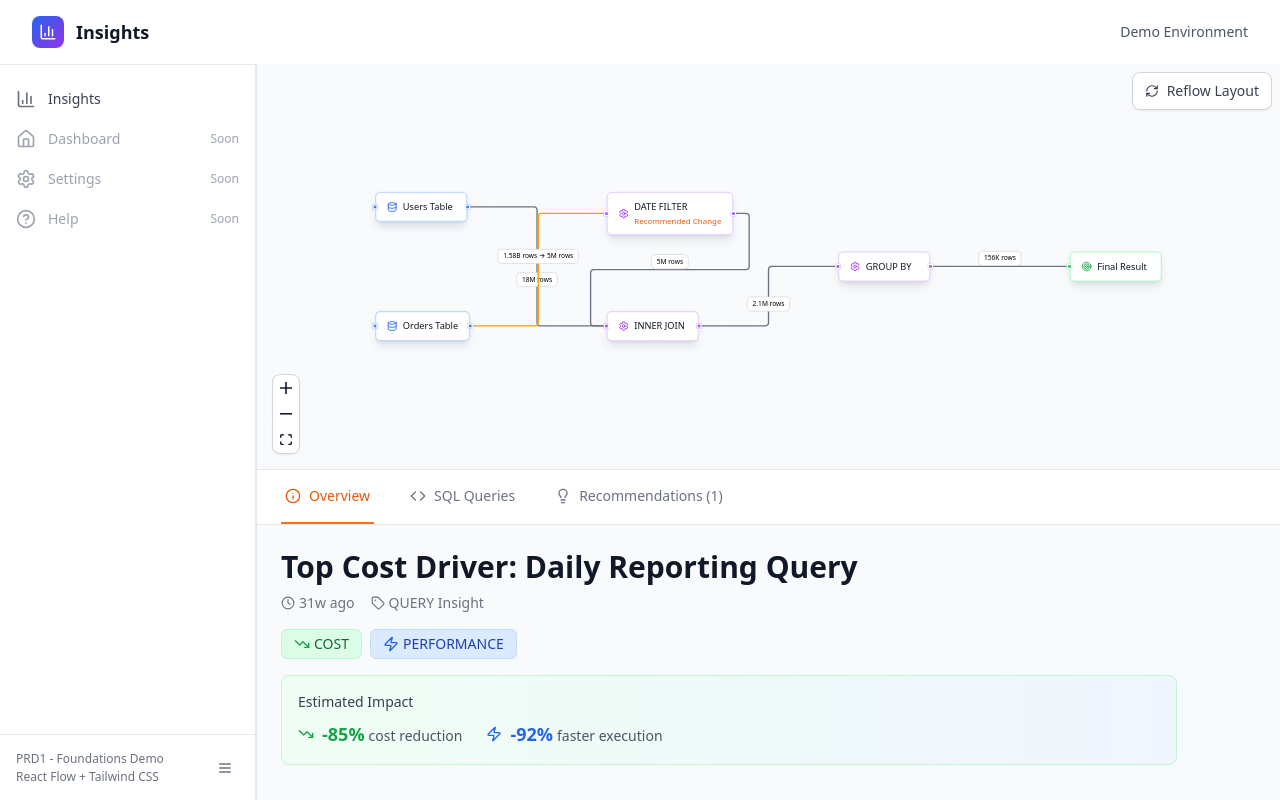
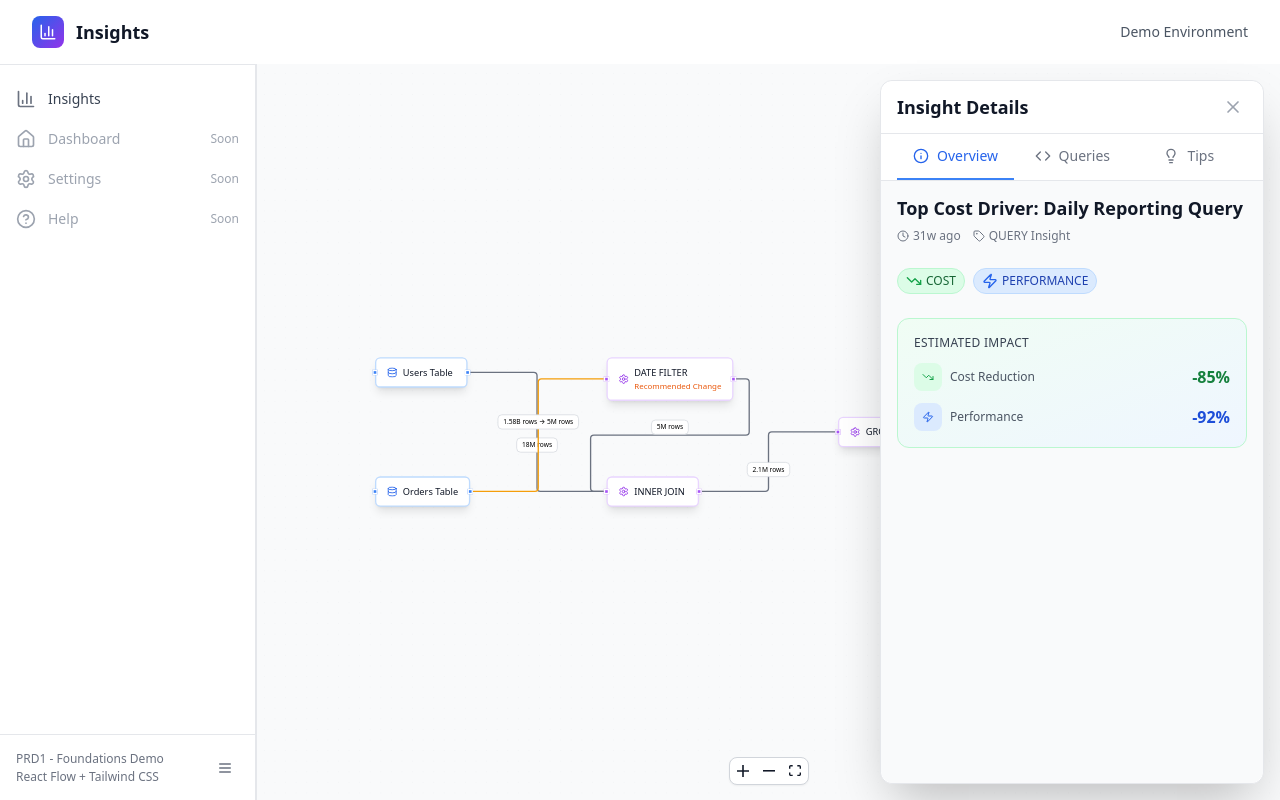
Before and after one commit to PrinceD96/react-flow, a React (Vite) app: page /insights in a window 1280 px wide. Both pictures are taken after a click on the button 440 px from the left and 405 px from the top of the page. Built offline with nearby package versions, Linux system fonts and the light colour scheme.

Commit message:
style: remove reflow button

```diff
--- a/src/components/flow/FlowCanvas.tsx
+++ b/src/components/flow/FlowCanvas.tsx
@@ -7,10 +7,8 @@ import {
 	useNodesState,
 	useEdgesState,
 	type OnConnect,
-	addEdge,
-	Panel
+	addEdge
 } from '@xyflow/react'
-import { RefreshCw } from 'lucide-react'
 import { TableNode, OperationNode, ResultNode } from './CustomNodes'
 import {
 	planGraphAdapter,
@@ -185,19 +183,11 @@ export const FlowCanvas = ({
 					color="#e5e7eb"
 				/>
 				<Controls
+					position="bottom-center"
+					orientation="horizontal"
 					showInteractive={false}
 					className="bg-white border border-gray-300 rounded-lg shadow-sm"
 				/>
-				<Panel position="top-right" className="m-2">
-					<button
-						onClick={loadQueryPlan}
-						disabled={isLoading}
-						className="flex items-center gap-2 px-3 py-2 bg-white border border-gray-300 rounded-lg shadow-sm hover:bg-gray-50 transition-colors duration-200 text-sm font-medium text-gray-700 disabled:opacity-50"
-					>
-						<RefreshCw size={14} className={isLoading ? 'animate-spin' : ''} />
-						Reflow Layout
-					</button>
-				</Panel>
 			</ReactFlow>
 		</div>
 	)
--- a/src/components/insights/InsightHeader.tsx
+++ b/src/components/insights/InsightHeader.tsx
@@ -48,29 +48,30 @@ const formatTimeAgo = (dateString?: string): string => {
 
 export const InsightHeader = ({ insight }: InsightHeaderProps) => {
 	return (
+		<div className="space-y-6">
+			{/* Title and Metadata */}
 			<div>
-			<div className="flex items-start justify-between">
-				<div className="flex-1">
-					<h1 className="text-3xl font-bold text-gray-900 mb-2">
+				<h3 className="text-lg font-semibold text-gray-900 mb-2 leading-tight">
 					{insight.title}
-					</h1>
-
-					<div className="flex items-center gap-4 text-sm text-gray-500 mb-4">
+				</h3>
+				<div className="flex items-center gap-3 text-xs text-gray-500">
 					<div className="flex items-center gap-1">
-							<Clock size={14} />
+						<Clock size={12} />
 						<span>{formatTimeAgo(insight.created_at)}</span>
 					</div>
 					<div className="flex items-center gap-1">
-							<Tag size={14} />
+						<Tag size={12} />
 						<span className="capitalize">{insight.type} Insight</span>
 					</div>
 				</div>
+			</div>
 
-					<div className="flex flex-wrap gap-2 mb-4">
+			{/* Optimization Types */}
+			<div className="flex flex-wrap gap-2">
 				{insight.optimization_type.map((type) => (
 					<span
 						key={type}
-								className={`inline-flex items-center gap-1 px-3 py-1 rounded-md text-sm font-medium border ${getOptimizationColor(
+						className={`inline-flex items-center gap-1 px-2 py-1 rounded-full text-xs font-medium border ${getOptimizationColor(
 							type
 						)}`}
 					>
@@ -80,33 +81,36 @@ export const InsightHeader = ({ insight }: InsightHeaderProps) => {
 				))}
 			</div>
 
+			{/* Impact Metrics */}
 			{insight.estimated_savings && (
-						<div className="bg-gradient-to-r from-green-50 to-blue-50 rounded-lg p-4 border border-green-200">
-							<div className="text-sm font-medium text-gray-700 mb-2">
+				<div className="bg-gradient-to-br from-green-50 to-blue-50 rounded-xl p-4 border border-green-200">
+					<div className="text-xs font-medium text-gray-700 mb-3 uppercase tracking-wide">
 						Estimated Impact
 					</div>
-							<div className="flex gap-6">
+					<div className="space-y-3">
 						{insight.estimated_savings.cost && (
+							<div className="flex items-center justify-between">
 								<div className="flex items-center gap-2">
-										<TrendingDown size={16} className="text-green-600" />
-										<span className="text-sm">
-											<span className="font-bold text-green-600 text-lg">
+									<div className="w-7 h-7 bg-green-100 rounded-lg flex items-center justify-center">
+										<TrendingDown size={12} className="text-green-600" />
+									</div>
+									<span className="text-xs text-gray-600">Cost Reduction</span>
+								</div>
+								<span className="font-bold text-green-700 text-base">
 									{insight.estimated_savings.cost}
-											</span>
-											<span className="text-gray-600 ml-1">cost reduction</span>
 								</span>
 							</div>
 						)}
 						{insight.estimated_savings.performance && (
+							<div className="flex items-center justify-between">
 								<div className="flex items-center gap-2">
-										<Zap size={16} className="text-blue-600" />
-										<span className="text-sm">
-											<span className="font-bold text-blue-600 text-lg">
+									<div className="w-7 h-7 bg-blue-100 rounded-lg flex items-center justify-center">
+										<Zap size={12} className="text-blue-600" />
+									</div>
+									<span className="text-xs text-gray-600">Performance</span>
+								</div>
+								<span className="font-bold text-blue-700 text-base">
 									{insight.estimated_savings.performance}
-											</span>
-											<span className="text-gray-600 ml-1">
-												faster execution
-											</span>
 								</span>
 							</div>
 						)}
@@ -114,7 +118,5 @@ export const InsightHeader = ({ insight }: InsightHeaderProps) => {
 				</div>
 			)}
 		</div>
-			</div>
-		</div>
 	)
 }
--- a/src/components/insights/QueryPlanVisualization.tsx
+++ b/src/components/insights/QueryPlanVisualization.tsx
@@ -6,12 +6,14 @@ interface QueryPlanVisualizationProps {
 	queryPlan?: QueryPlanVisualizationType
 	highlightedNodeIds: Set<string>
 	highlightedEdgeIds: Set<string>
+	onTogglePanel?: () => void
 }
 
 export const QueryPlanVisualization = ({
 	queryPlan,
 	highlightedNodeIds,
-	highlightedEdgeIds
+	highlightedEdgeIds,
+	onTogglePanel
 }: QueryPlanVisualizationProps) => {
 	return (
 		<div className="h-full w-full">
@@ -21,6 +23,7 @@ export const QueryPlanVisualization = ({
 					highlightedNodeIds={highlightedNodeIds}
 					highlightedEdgeIds={highlightedEdgeIds}
 					className="h-full w-full"
+					onTogglePanel={onTogglePanel}
 				/>
 			) : (
 				<div className="h-full flex items-center justify-center text-gray-500 bg-gray-50">
--- a/src/components/insights/QueryTabsBlock.tsx
+++ b/src/components/insights/QueryTabsBlock.tsx
@@ -1,5 +1,11 @@
 import { useState } from 'react'
-import { Code2, Zap } from 'lucide-react'
+import {
+	ArrowDown,
+	AlertTriangle,
+	CheckCircle2,
+	Copy,
+	Check
+} from 'lucide-react'
 
 interface QueryTabsBlockProps {
 	originalQuery?: string
@@ -10,93 +16,93 @@ export const QueryTabsBlock = ({
 	originalQuery,
 	optimizedQuery
 }: QueryTabsBlockProps) => {
-	const [activeQueryTab, setActiveQueryTab] = useState<'current' | 'optimized'>(
-		'current'
-	)
+	const [copiedQuery, setCopiedQuery] = useState<string | null>(null)
 
-	if (!originalQuery && !optimizedQuery) {
+	const copyToClipboard = async (text: string, queryType: string) => {
+		try {
+			await navigator.clipboard.writeText(text)
+			setCopiedQuery(queryType)
+			setTimeout(() => setCopiedQuery(null), 2000)
+		} catch (err) {
+			console.error('Failed to copy text: ', err)
+		}
+	}
+
+	if (!originalQuery || !optimizedQuery) {
 		return null
 	}
 
 	return (
-		<div className="bg-white rounded-lg border border-gray-200 overflow-hidden">
-			{/* Tab Navigation */}
-			<div className="flex border-b border-gray-200 bg-gray-50">
-				{originalQuery && (
-					<button
-						onClick={() => setActiveQueryTab('current')}
-						className={`flex-1 px-6 py-4 text-left font-medium transition-all duration-200 ${
-							activeQueryTab === 'current'
-								? 'bg-white text-red-900 border-b-2 border-red-500 shadow-sm -mb-px'
-								: 'text-gray-600 hover:text-gray-900 hover:bg-gray-100'
-						}`}
-					>
-						<div className="flex items-center gap-3">
-							<Code2
-								size={20}
-								className={
-									activeQueryTab === 'current'
-										? 'text-red-600'
-										: 'text-gray-400'
-								}
+		<div className="h-full flex flex-col bg-white">
+			{/* Content Area - Optimized for vertical stack */}
+			<div className="flex-1 overflow-y-auto p-3 space-y-3">
+				{/* Current Query */}
+				<div className="bg-red-50 border-l-4 border-red-400 p-3 rounded">
+					<div className="flex items-start gap-2 mb-2">
+						<AlertTriangle
+							size={14}
+							className="text-red-600 mt-0.5 flex-shrink-0"
 						/>
-							<div>
-								<div className="font-semibold text-base">Current Query</div>
-								<div className="text-xs opacity-75">
-									Original query needing optimization
+						<div className="min-w-0 flex-1">
+							<h4 className="text-sm font-medium text-red-900">Current</h4>
+							<p className="text-xs text-red-700 mt-1">Needs optimization</p>
 						</div>
 					</div>
-						</div>
+					<div className="bg-gray-100 border border-gray-200 rounded p-2 mt-2 overflow-x-auto relative group">
+						<button
+							onClick={() => copyToClipboard(originalQuery, 'original')}
+							className="absolute top-2 right-2 p-1 bg-white border border-gray-300 rounded opacity-0 group-hover:opacity-100 transition-opacity hover:bg-gray-50"
+							title="Copy query"
+						>
+							{copiedQuery === 'original' ? (
+								<Check size={14} className="text-green-600" />
+							) : (
+								<Copy size={14} className="text-gray-600" />
+							)}
 						</button>
-				)}
-				{optimizedQuery && (
-					<button
-						onClick={() => setActiveQueryTab('optimized')}
-						className={`flex-1 px-6 py-4 text-left font-medium transition-all duration-200 ${
-							activeQueryTab === 'optimized'
-								? 'bg-white text-green-900 border-b-2 border-green-500 shadow-sm -mb-px'
-								: 'text-gray-600 hover:text-gray-900 hover:bg-gray-100'
-						}`}
-					>
-						<div className="flex items-center gap-3">
-							<Zap
-								size={20}
-								className={
-									activeQueryTab === 'optimized'
-										? 'text-green-600'
-										: 'text-gray-400'
-								}
-							/>
-							<div>
-								<div className="font-semibold text-base">Optimized Query</div>
-								<div className="text-xs opacity-75">
-									Recommended optimized version
+						<pre className="text-xs whitespace-pre-wrap pr-8">
+							{originalQuery}
+						</pre>
 					</div>
 				</div>
+
+				{/* Arrow indicator */}
+				<div className="flex justify-center py-1">
+					<div className="flex items-center gap-2 text-xs text-gray-500">
+						<ArrowDown size={14} />
+						<span>Optimized</span>
 					</div>
-					</button>
-				)}
 				</div>
 
-			{/* Tab Content */}
-			<div className="p-6">
-				{/* Current Query Content */}
-				{activeQueryTab === 'current' && originalQuery && (
-					<div className="bg-gray-50 rounded-lg border border-gray-200 p-4">
-						<pre className="text-sm text-gray-800 overflow-x-auto">
-							<code>{originalQuery}</code>
+				{/* Optimized Query */}
+				<div className="bg-green-50 border-l-4 border-green-400 p-3 rounded">
+					<div className="flex items-start gap-2 mb-2">
+						<CheckCircle2
+							size={14}
+							className="text-green-600 mt-0.5 flex-shrink-0"
+						/>
+						<div className="min-w-0 flex-1">
+							<h4 className="text-sm font-medium text-green-900">Improved</h4>
+							<p className="text-xs text-green-700 mt-1">Better performance</p>
+						</div>
+					</div>
+					<div className="bg-gray-100 border border-gray-200 rounded p-2 mt-2 overflow-x-auto relative group">
+						<button
+							onClick={() => copyToClipboard(optimizedQuery, 'optimized')}
+							className="absolute top-2 right-2 p-1 bg-white border border-gray-300 rounded opacity-0 group-hover:opacity-100 transition-opacity hover:bg-gray-50"
+							title="Copy query"
+						>
+							{copiedQuery === 'optimized' ? (
+								<Check size={14} className="text-green-600" />
+							) : (
+								<Copy size={14} className="text-gray-600" />
+							)}
+						</button>
+						<pre className="text-xs whitespace-pre-wrap pr-8">
+							{optimizedQuery}
 						</pre>
 					</div>
-				)}
-
-				{/* Optimized Query Content */}
-				{activeQueryTab === 'optimized' && optimizedQuery && (
-					<div className="bg-gray-50 rounded-lg border border-gray-200 p-4">
-						<pre className="text-sm text-gray-800 overflow-x-auto">
-							<code>{optimizedQuery}</code>
-						</pre>
 				</div>
-				)}
 			</div>
 		</div>
 	)
--- a/src/pages/QueryInsightDetail.tsx
+++ b/src/pages/QueryInsightDetail.tsx
@@ -10,7 +10,7 @@ import { QueryTabsBlock } from '../components/insights/QueryTabsBlock'
 import { QueryPlanVisualization } from '../components/insights/QueryPlanVisualization'
 import { InsightDetailLoading } from '../components/insights/InsightDetailLoading'
 import { InsightDetailError } from '../components/insights/InsightDetailError'
-import { Info, Code, Lightbulb } from 'lucide-react'
+import { Info, Code, Lightbulb, X, ChevronLeft } from 'lucide-react'
 
 interface QueryInsightDetailParams {
 	id: string
@@ -22,6 +22,7 @@ export const QueryInsightDetail = () => {
 	const { id } = useParams<QueryInsightDetailParams>()
 	const history = useHistory()
 	const [activeTab, setActiveTab] = useState<TabType>('overview')
+	const [isPanelOpen, setIsPanelOpen] = useState(true)
 
 	console.log('QueryInsightDetail mounted with id:', id)
 
@@ -50,87 +51,114 @@ export const QueryInsightDetail = () => {
 			className="fixed top-16 right-0 bottom-0 z-40 bg-gray-50 border-l border-gray-200"
 			style={{ left: 'var(--sidebar-width)' }}
 		>
-			{/* Top Section - Query Plan Visualization (55% of remaining viewport height) - Edge to Edge */}
-			<div className="absolute top-0 left-0 right-0 h-[55%] z-0 transition-all duration-300 ease-in-out">
+			{/* Main Content Area - Query Plan Visualization */}
+			<div className="h-full relative">
 				<QueryPlanVisualization
 					queryPlan={insight.query_plan_visualization}
 					highlightedNodeIds={highlightedNodeIds}
 					highlightedEdgeIds={highlightedEdgeIds}
+					onTogglePanel={() => setIsPanelOpen(!isPanelOpen)}
 				/>
+
+				{/* Toggle Button - Fixed position to open panel */}
+				{!isPanelOpen && (
+					<button
+						onClick={() => setIsPanelOpen(true)}
+						className="fixed top-1/2 right-6 transform -translate-y-1/2 bg-white border border-gray-300 rounded-l-xl px-3 py-8 shadow-lg hover:bg-gray-50 hover:shadow-xl transition-all duration-200 z-50 group"
+					>
+						<ChevronLeft
+							size={20}
+							className="text-gray-600 transform rotate-180 group-hover:text-blue-600 transition-colors duration-200"
+						/>
+					</button>
+				)}
+
+				{/* Right Sliding Panel */}
+				<div
+					className={`fixed top-20 right-4 bottom-4 w-96 bg-white rounded-xl border border-gray-200 shadow-2xl transform transition-all duration-300 ease-in-out z-40 ${
+						isPanelOpen
+							? 'translate-x-0 opacity-100 visible'
+							: 'translate-x-[calc(100%+2rem)] opacity-0 invisible'
+					}`}
+				>
+					<div className="h-full flex flex-col rounded-xl overflow-hidden">
+						{/* Panel Header with Close Button */}
+						<div className="flex-shrink-0 bg-white border-b border-gray-200 px-4 py-3 rounded-t-xl">
+							<div className="flex items-center justify-between">
+								<h2 className="text-lg font-semibold text-gray-900">
+									Insight Details
+								</h2>
+								<button
+									onClick={() => setIsPanelOpen(false)}
+									className="p-1 rounded-md text-gray-400 hover:text-gray-600 hover:bg-gray-100 transition-colors"
+								>
+									<X size={20} />
+								</button>
+							</div>
 						</div>
 
-			{/* Bottom Section - Dock Panel (45% of remaining viewport height) - Positioned below the fixed visualization */}
-			<div className="absolute bottom-0 left-0 right-0 h-[45%] bg-gray-50 border-t border-gray-200 overflow-hidden transition-all duration-300 ease-in-out z-10">
-				<div className="h-full flex flex-col">
 						{/* Tab Navigation */}
 						<div className="flex-shrink-0 bg-white border-b border-gray-200">
-						<div className="px-6">
-							<div className="flex items-center justify-between">
-								<nav className="flex space-x-8" aria-label="Tabs">
+							<nav className="flex px-4" aria-label="Tabs">
 								<button
 									onClick={() => setActiveTab('overview')}
-										className={`py-4 px-1 border-b-2 font-medium text-sm ${
+									className={`py-3 px-4 border-b-2 font-medium text-sm transition-colors flex-1 ${
 										activeTab === 'overview'
-												? 'border-orange-500 text-orange-600'
+											? 'border-blue-500 text-blue-600'
 											: 'border-transparent text-gray-500 hover:text-gray-700 hover:border-gray-300'
 									}`}
 								>
-										<div className="flex items-center gap-2">
+									<div className="flex items-center justify-center gap-2">
 										<Info size={16} />
 										Overview
 									</div>
 								</button>
 								<button
 									onClick={() => setActiveTab('queries')}
-										className={`py-4 px-1 border-b-2 font-medium text-sm ${
+									className={`py-3 px-4 border-b-2 font-medium text-sm transition-colors flex-1 ${
 										activeTab === 'queries'
-												? 'border-orange-500 text-orange-600'
+											? 'border-blue-500 text-blue-600'
 											: 'border-transparent text-gray-500 hover:text-gray-700 hover:border-gray-300'
 									}`}
 								>
-										<div className="flex items-center gap-2">
+									<div className="flex items-center justify-center gap-2">
 										<Code size={16} />
-											SQL Queries
+										Queries
 									</div>
 								</button>
 								<button
 									onClick={() => setActiveTab('recommendations')}
-										className={`py-4 px-1 border-b-2 font-medium text-sm ${
+									className={`py-3 px-4 border-b-2 font-medium text-sm transition-colors flex-1 ${
 										activeTab === 'recommendations'
-												? 'border-orange-500 text-orange-600'
+											? 'border-blue-500 text-blue-600'
 											: 'border-transparent text-gray-500 hover:text-gray-700 hover:border-gray-300'
 									}`}
 								>
-										<div className="flex items-center gap-2">
+									<div className="flex items-center justify-center gap-2">
 										<Lightbulb size={16} />
-											Recommendations ({insight.recommendations.length})
+										Tips
 									</div>
 								</button>
 							</nav>
 						</div>
-						</div>
-					</div>
 
-					{/* Tab Content */}
-					<div className="flex-1 overflow-y-auto">
-						<div className="p-6">
+						{/* Tab Content - Scrollable */}
+						<div className="flex-1 overflow-y-auto bg-gray-50 rounded-b-xl">
 							{activeTab === 'overview' && (
-								<div className="max-w-4xl">
+								<div className="p-4">
 									<InsightHeader insight={insight} />
 								</div>
 							)}
 
 							{activeTab === 'queries' && (
-								<div className="grid grid-cols-1 lg:grid-cols-2 gap-6">
 								<QueryTabsBlock
 									originalQuery={insight.original_query}
 									optimizedQuery={insight.optimized_query}
 								/>
-								</div>
 							)}
 
 							{activeTab === 'recommendations' && (
-								<div className="max-w-4xl">
+								<div className="p-4">
 									<RecommendationList
 										recommendations={insight.recommendations}
 										onRecommendationHover={setActiveRecommendation}
```
Lines whose indentation alone changed are shown as unchanged.
